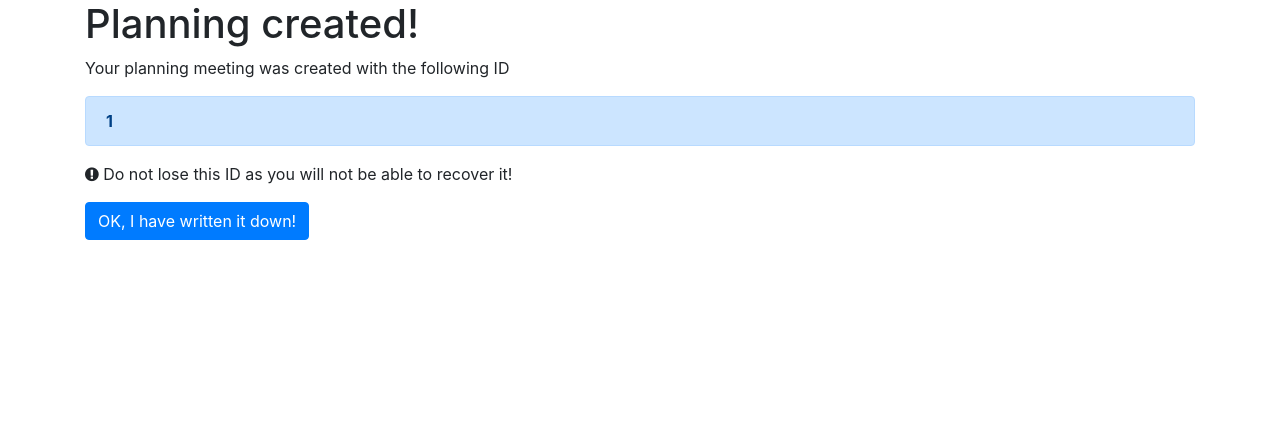
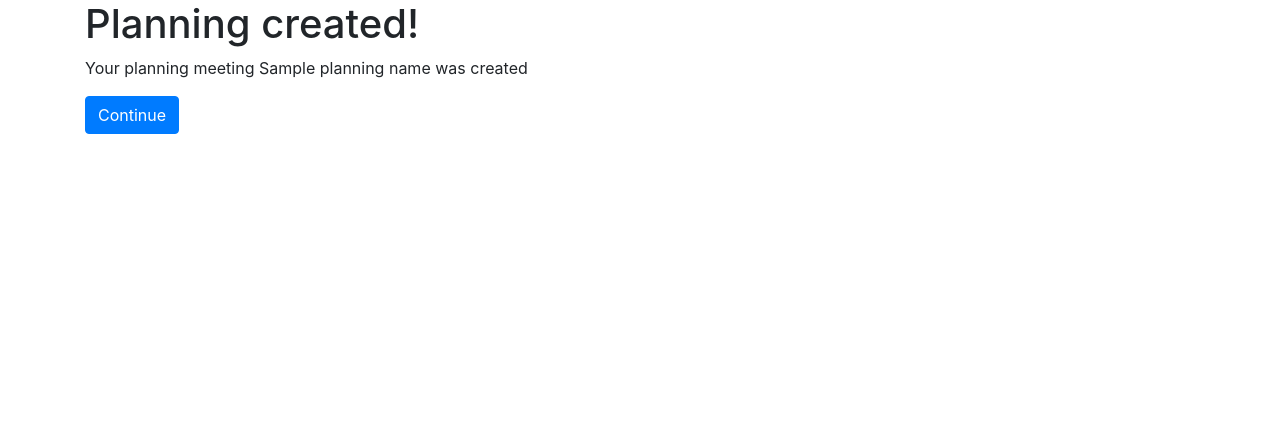
Before and after one commit to three-rocketeers/DistriPP, a Flask app: template templates/created.html in a window 1280 px wide. Shown: the top 439 px of the page. Run offline with Flask 2, Linux system fonts and the light colour scheme; the template is opened without the code that fills it: most values are stand-ins (such as "Sample title", 1, 10 or a date in 2020); some libraries are stand-ins or nearby versions.

Commit message:
BST: changed the db and server code to no longer use UUID as keys for planning meetings

```diff
--- a/app.py
+++ b/app.py
@@ -24,8 +24,7 @@ def create():
 # TODO implement logic to check whether stories are actually in jira
 @app.route('/create_submit', methods=['POST'])
 def create_planning():
-    # Gather and generate data
-    uuid_str = str(uuid.uuid4())
+    # Gather data from form
     title = request.form['title']
     password = request.form['passwordbox']
     # Removes duplicate stories from list
@@ -35,15 +34,20 @@ def create_planning():
     mariadb_connection = get_db_connection()
     try:
         cursor = mariadb_connection.cursor(buffered=True)
-        cursor.execute("INSERT INTO planning VALUES (%s, %s, %s)", (uuid_str, title, password))
+        cursor.execute("INSERT INTO planning (Title,Password) VALUES (%s, %s)", (title, password))
+        # TODO there must be a better way to get the ID of the last inserted item.
+        query = "Select ID from planning where Title = '" + title + "'"
+        cursor.execute(query)
+        planning_id = cursor.fetchone()[0]
+
         for story in stories:
-            cursor.execute("INSERT INTO stories (Name,PlanningID) VALUES (%s, %s)", (story, uuid_str))
+            cursor.execute("INSERT INTO stories (Name,PlanningID) VALUES (%s, %s)", (story, planning_id))
         mariadb_connection.commit()
     finally:
         mariadb_connection.close()
 
     # Return resultpage
-    return render_template('created.html', planning_id=uuid_str)
+    return render_template('created.html', planning_name = title)
 
 
 @app.route('/join', methods=['GET', 'POST'])
--- /dev/null
+++ b/database/migration/V2__remove_UUID.sql
@@ -0,0 +1,5 @@
+ALTER TABLE `stories` DROP FOREIGN KEY `FK_stories_planning`;
+ALTER TABLE `planning` MODIFY `ID` BIGINT NOT NULL AUTO_INCREMENT;
+ALTER TABLE `planning` ADD CONSTRAINT `PlanningName_unique` UNIQUE (Title);
+ALTER TABLE `stories` MODIFY `PlanningID` BIGINT NOT NULL ;
+ALTER TABLE `stories` ADD CONSTRAINT `FK_stories_planning` FOREIGN KEY (`PlanningID`) REFERENCES `planning` (`ID`);
--- a/templates/created.html
+++ b/templates/created.html
@@ -4,12 +4,8 @@
     <div class="container">
 
         <h1>Planning created!</h1>
-
-        <p>Your planning meeting was created with the following ID</p>
-        <div class="alert alert-primary" role="alert"><strong>{{ planning_id }}</strong></div>
-        <p><i class="fa fa-exclamation-circle" aria-hidden="true"></i> Do not lose this ID as you will not be able to
-            recover it!</p>
-        <a class="btn btn-primary" href="{{ url_for('start') }}" role="button">OK, I have written it down!</a>
+        <p>Your planning meeting {{ planning_name }} was created</p>
+        <a class="btn btn-primary" href="{{ url_for('start') }}" role="button">Continue</a>
     </div>
 
 {% endblock %}
```
